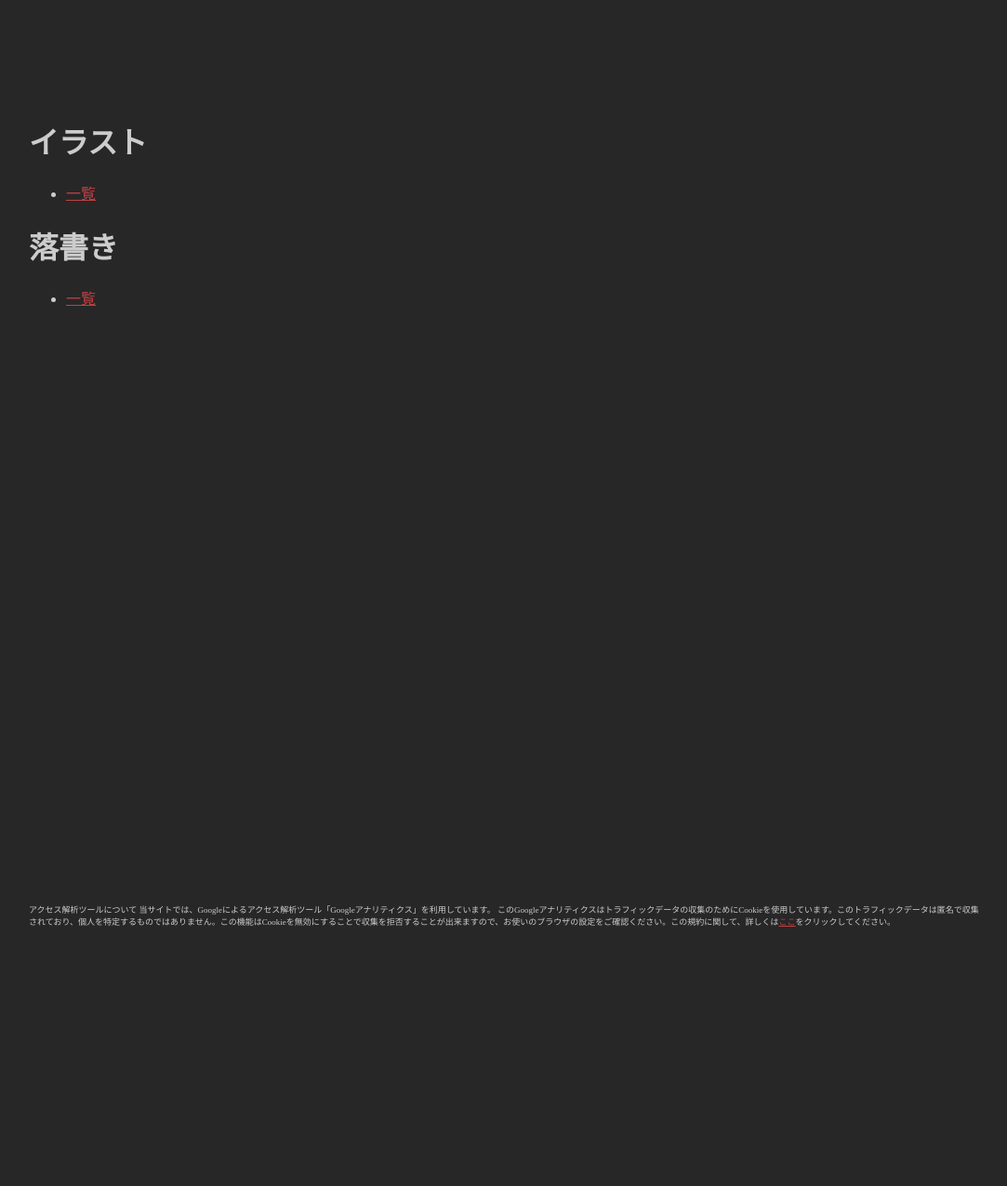
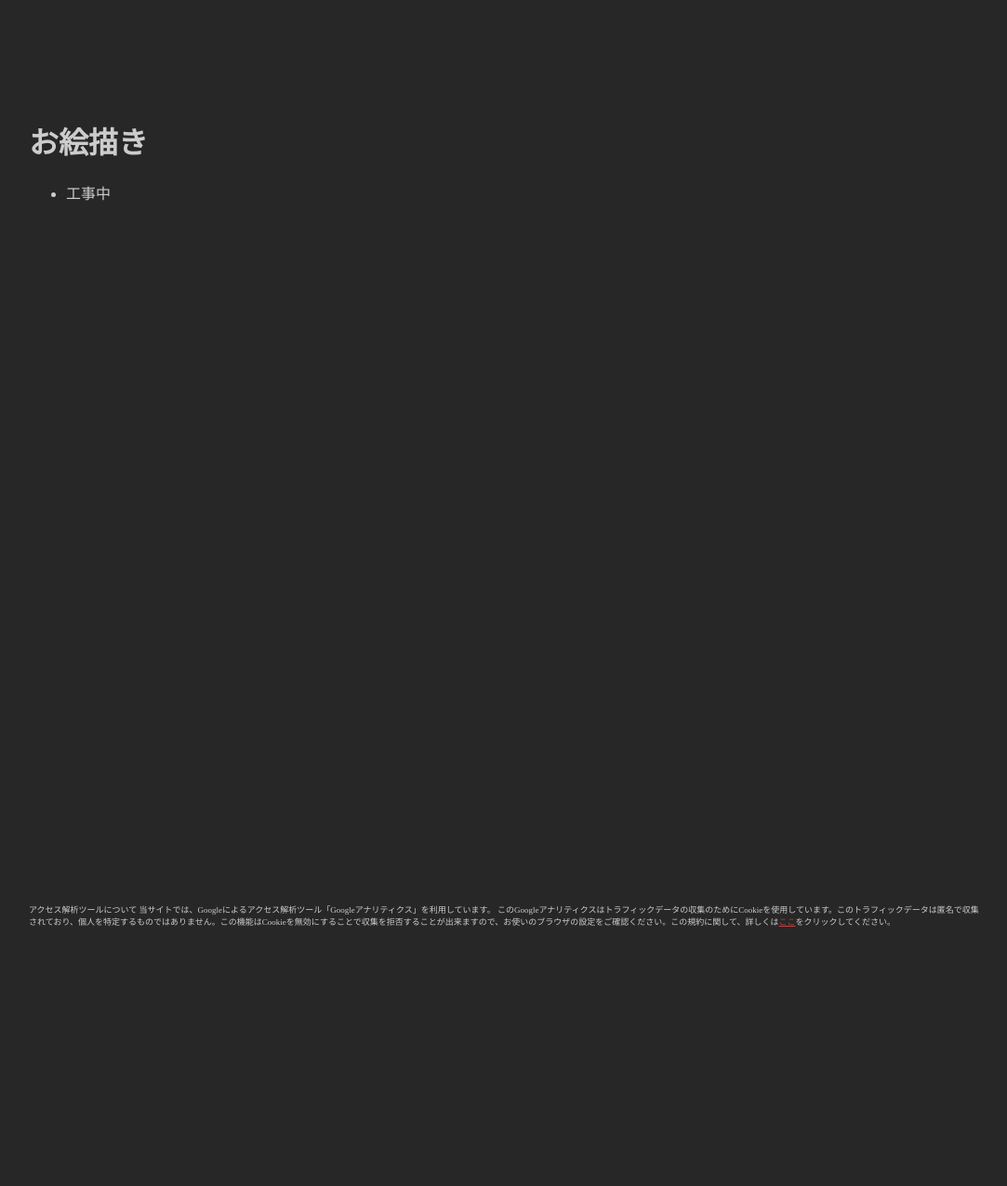
Before and after one commit to hihumi-riku/hihumi-riku.github.io, a Jekyll site: the page built from drawing_list.md, in a window 1280 px wide. Shown: the whole page at 93% size, without its empty margins (97-1180 px from the left). Built offline with Jekyll 4.4.1, drawn with Linux system fonts in a browser that asks for light colours.

Commit message:
Update drawing_list.md

```diff
--- a/drawing_list.md
+++ b/drawing_list.md
@@ -3,8 +3,5 @@ layout: default
 title: Drawing
 ---
 
-# イラスト
-- [一覧](/drawing.html)
-
-# 落書き
-- [一覧](/scribble.html)
+# お絵描き
+- 工事中
```
